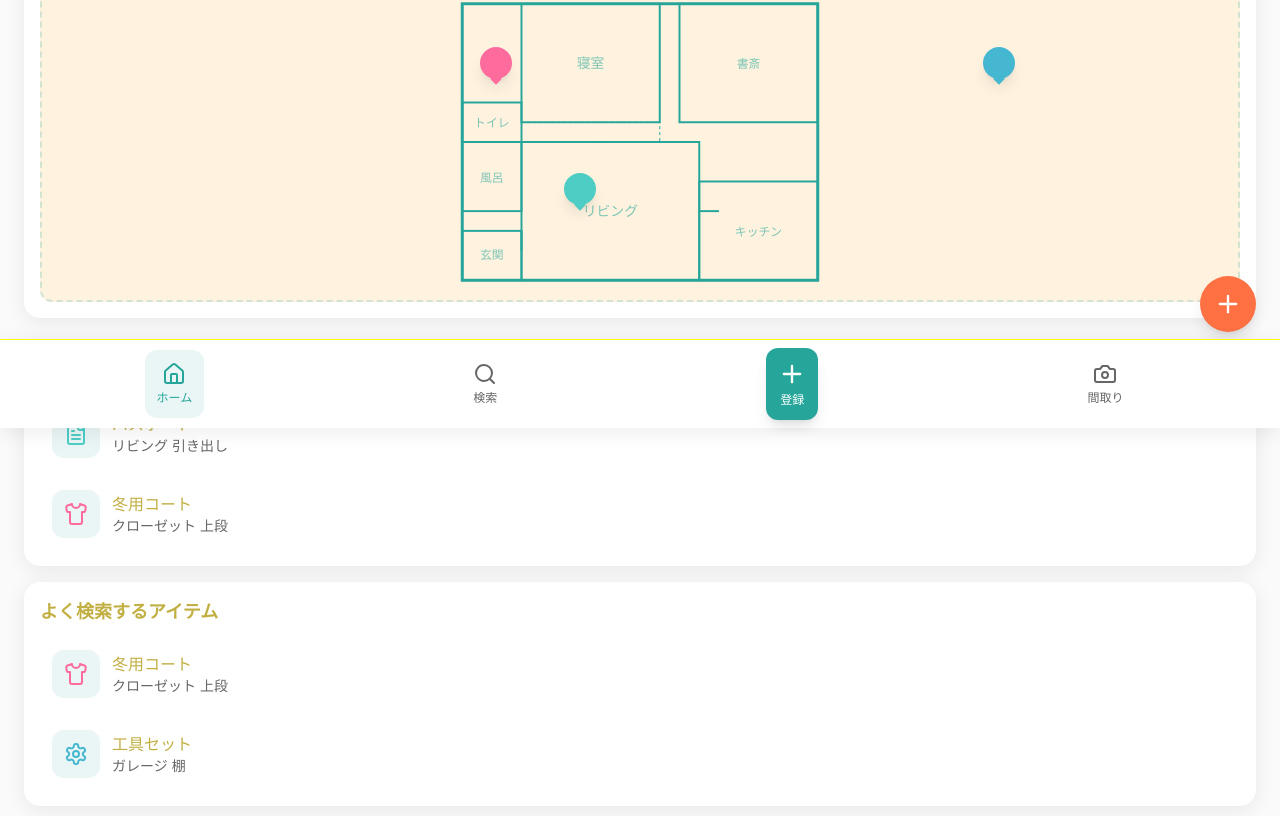
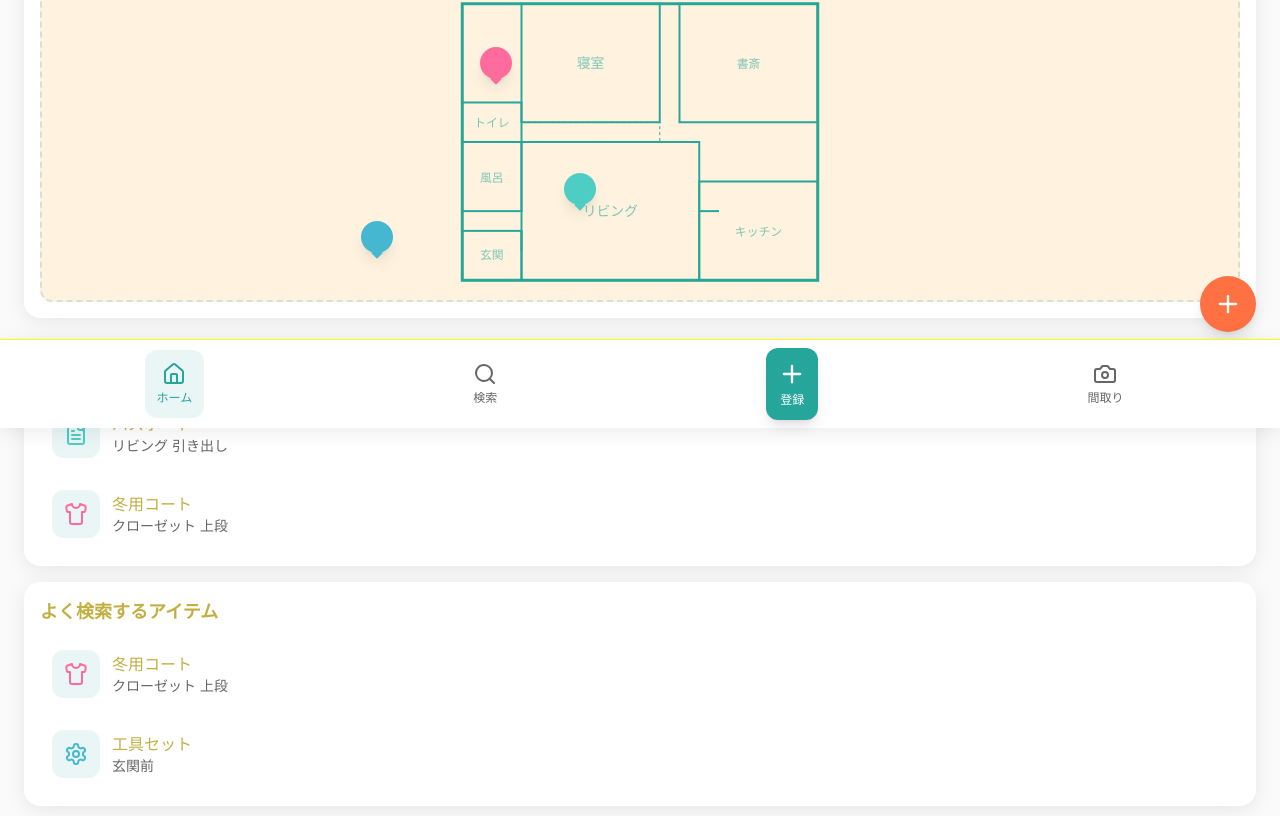
Before and after one commit to flumany/tidying-up-app, a React (Vite) app: page / in a window 1280 px wide. Shown: the part 372-1188 px from the top of the page. Built offline with nearby package versions, Linux system fonts and the light colour scheme.

Commit message:
Fix: Move toolset pin
Move the toolset item pin to the entrance area on the floor plan.

```diff
--- a/src/pages/Home.tsx
+++ b/src/pages/Home.tsx
@@ -1,4 +1,3 @@
-
 import React, { useState, useRef } from 'react';
 import SearchBar from '../components/SearchBar';
 import ItemPin from '../components/ItemPin';
@@ -46,11 +45,11 @@ const Home: React.FC = () => {
       id: '3',
       name: '工具セット',
       category: 'tools',
-      location: 'ガレージ 棚',
-      room: 'garage',
+      location: '玄関前',
+      room: 'entrance',
       images: [],
       tags: ['DIY', '修理'],
-      coordinates: { x: 80, y: 25 }, // 書斎内の適切な位置（ガレージの代わり）
+      coordinates: { x: 28, y: 80 }, // 玄関前の位置
       lastAccessed: new Date(),
       createdAt: new Date()
     }
```
